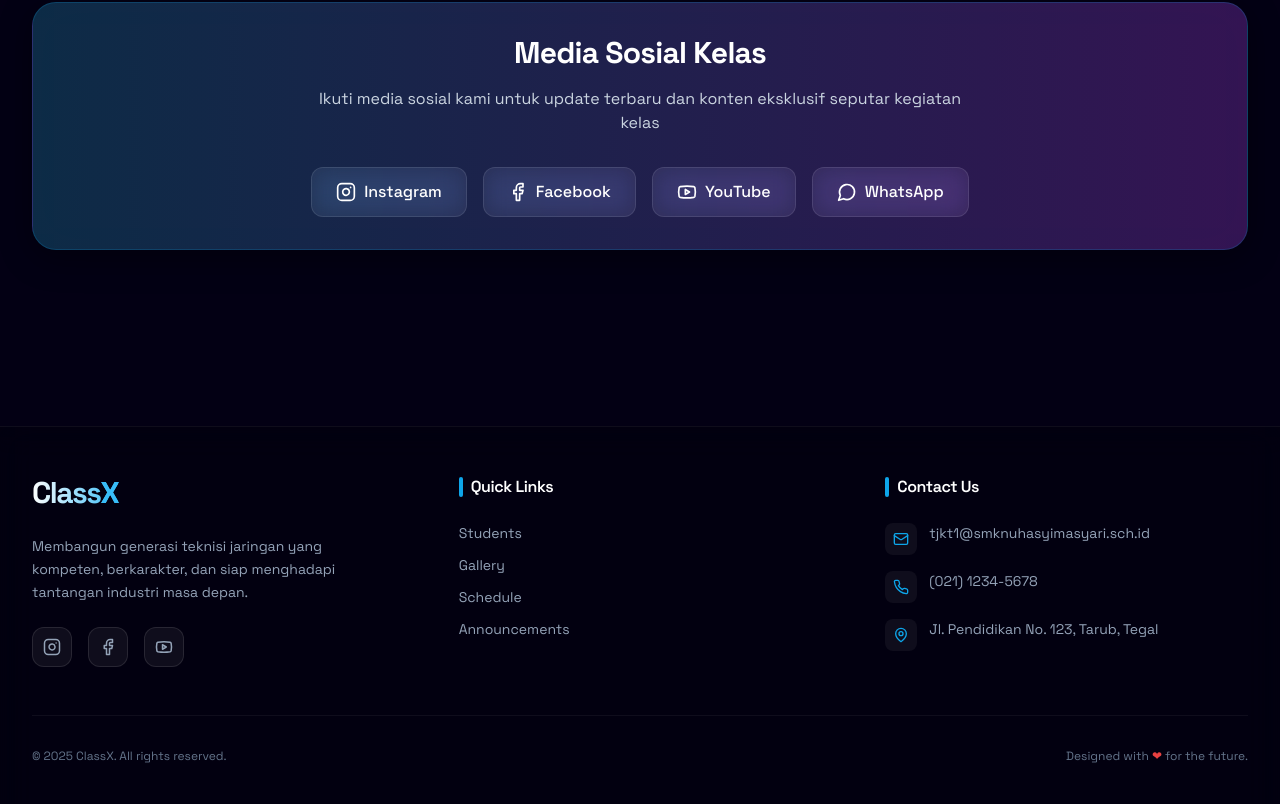
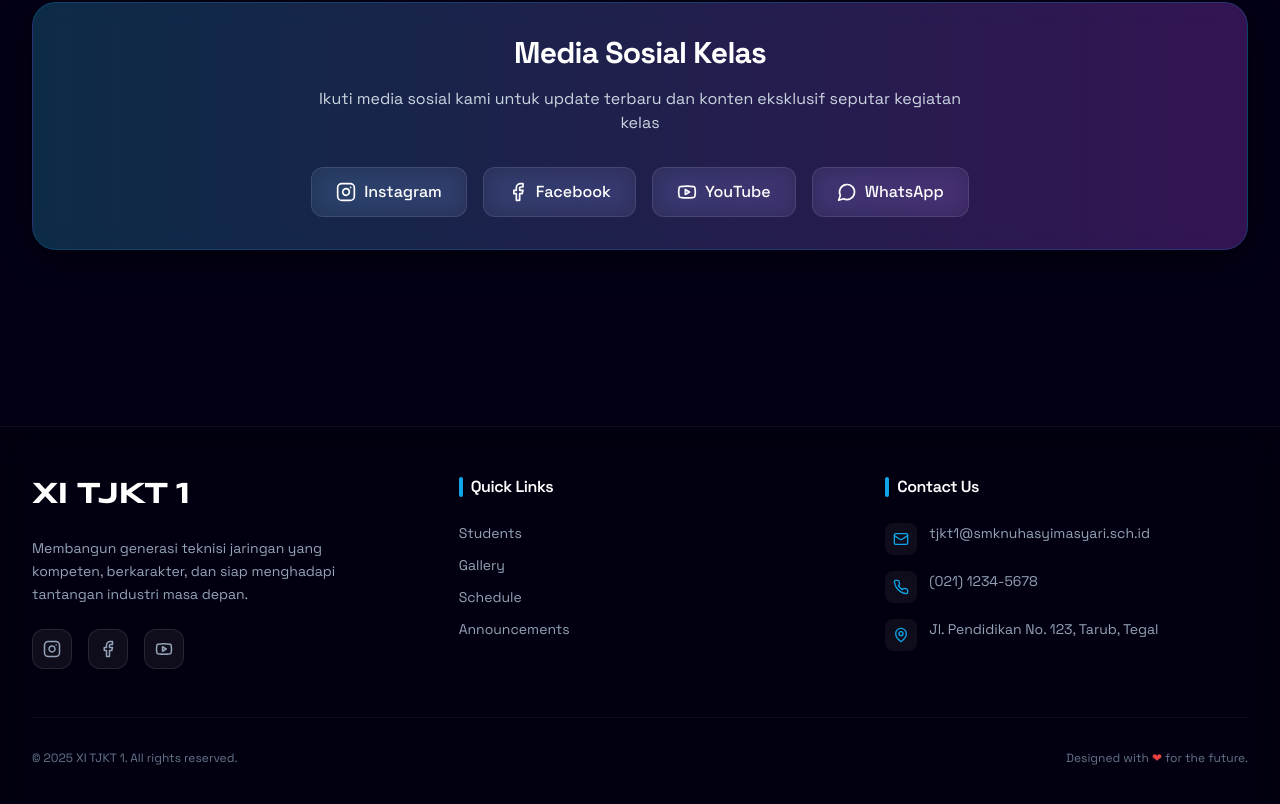
Before and after one commit to Groxzzl/Face_Detection, a React (Vite) app: page /contact in a window 1280 px wide. Shown: the part 1391-2195 px from the top of the page. Built offline with nearby package versions, Linux system fonts and the light colour scheme.

Commit message:
change name

```diff
--- a/src/components/Footer.jsx
+++ b/src/components/Footer.jsx
@@ -8,8 +8,8 @@ const Footer = () => {
         <div className="grid grid-cols-1 md:grid-cols-3 gap-10 md:gap-16">
           {/* Brand Section */}
           <div className="space-y-6">
-            <Link to="/" className="text-3xl font-display font-bold tracking-tighter bg-gradient-to-r from-white to-primary-400 bg-clip-text text-transparent inline-block">
-              Class<span className="text-primary-400">X</span>
+            <Link to="/" className="text-3xl font-display font-bold tracking-tighter text-white inline-block">
+              <span className="font-futuristic">XI TJKT 1</span>
             </Link>
             <p className="text-slate-400 text-sm leading-relaxed max-w-xs">
               Membangun generasi teknisi jaringan yang kompeten, berkarakter, dan siap menghadapi tantangan industri masa depan.
@@ -71,7 +71,7 @@ const Footer = () => {
         </div>
 
         <div className="mt-12 pt-8 border-t border-white/5 flex flex-col md:flex-row justify-between items-center gap-4 text-xs text-slate-500">
-          <p>© {new Date().getFullYear()} ClassX. All rights reserved.</p>
+          <p>© {new Date().getFullYear()} XI TJKT 1. All rights reserved.</p>
           <p>Designed with <span className="text-red-500 animate-pulse">❤</span> for the future.</p>
         </div>
       </div>
```
